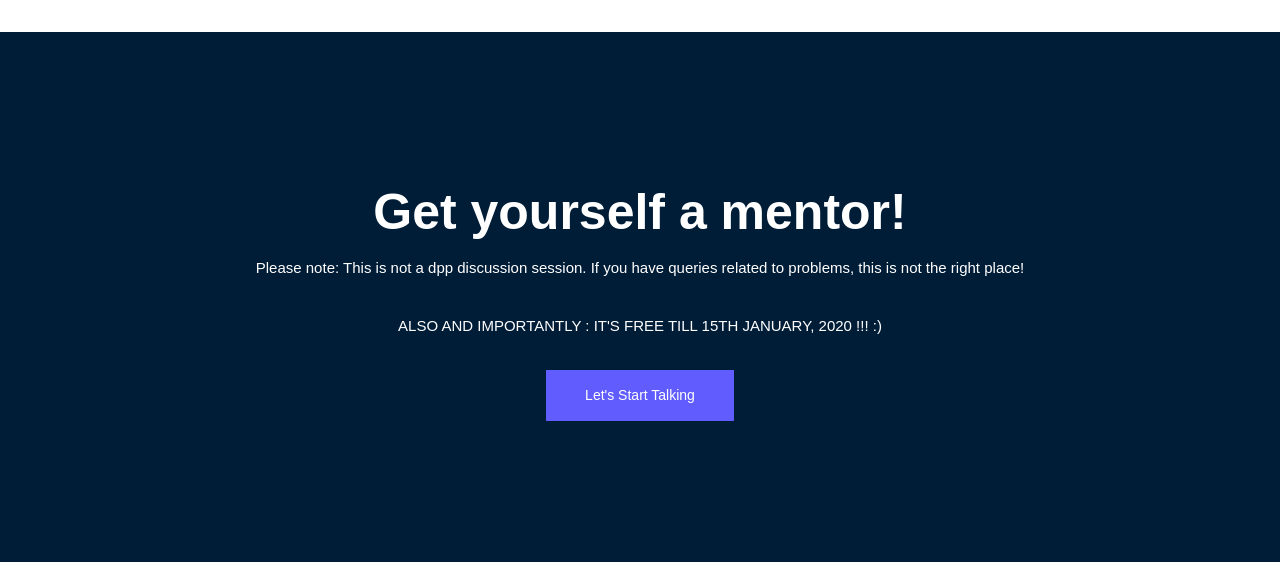
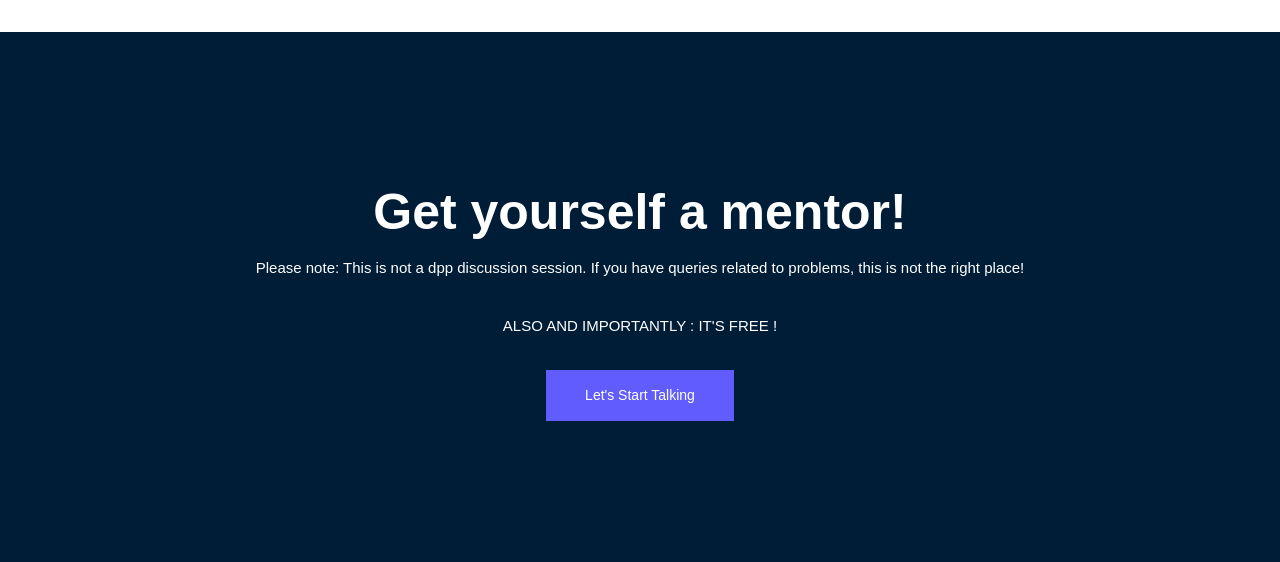
Before and after one commit to vaham-7/Power-up, a plain HTML site: page index.html in a window 1280 px wide. Shown: the part 3026-3588 px from the top of the page. Drawn offline with Linux system fonts and the light colour scheme; files whose address does not match are found by name; a web font is replaced by a local one.

Commit message:
Update for free apmt during corona

```diff
--- a/index.html
+++ b/index.html
@@ -240,7 +240,7 @@
                     <div class="project_text text-center">
                         <h3>Get yourself a mentor!</h3>
                         <p>Please note: This is not a dpp discussion session. If you have queries related to problems, this is not the right place!</p>
-                        <p>ALSO AND IMPORTANTLY : IT'S FREE TILL 15TH JANUARY, 2020 !!! :)</p>
+                        <p>ALSO AND IMPORTANTLY : IT'S FREE !</p>
                         <a class="boxed-btn3" href="https://forms.gle/Prc9uD9uHnBSrJi67" target="_blank">Let's Start Talking</a>
                     </div>
                 </div>
```
